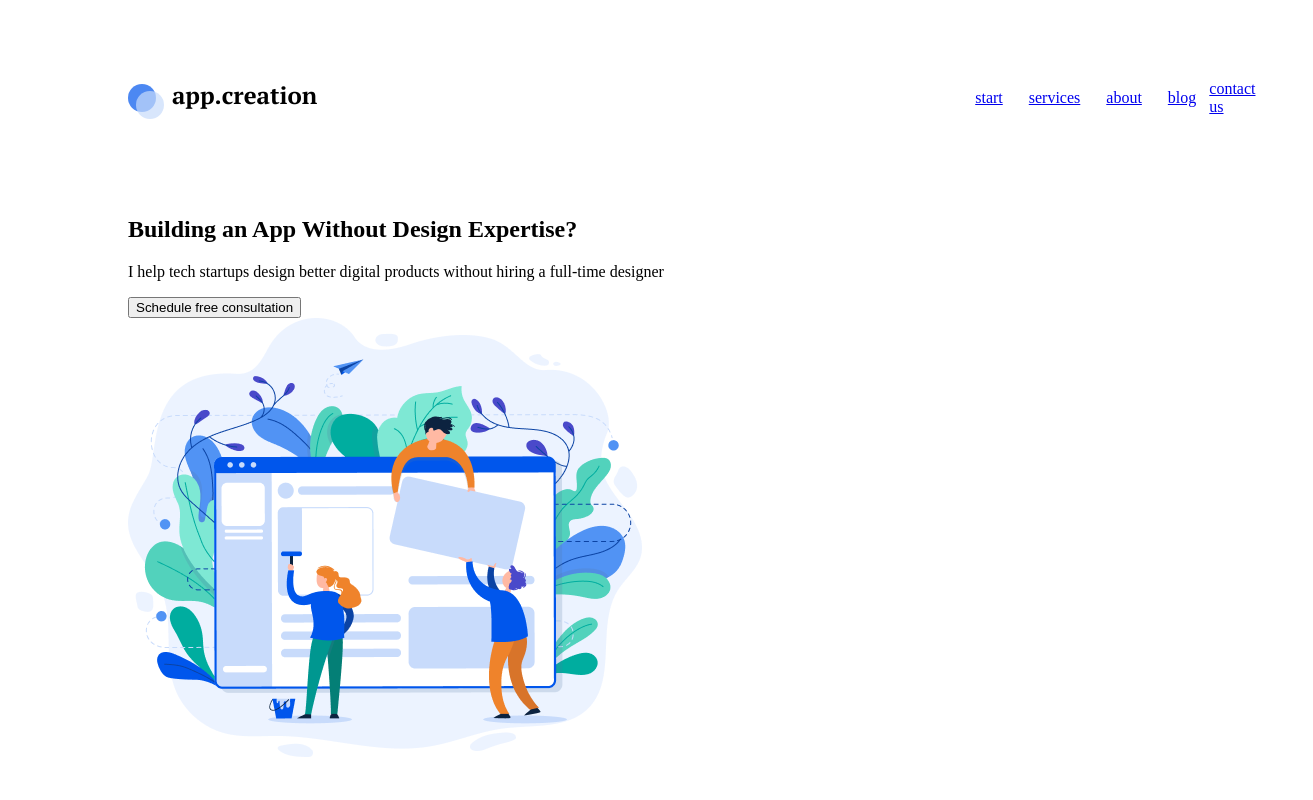
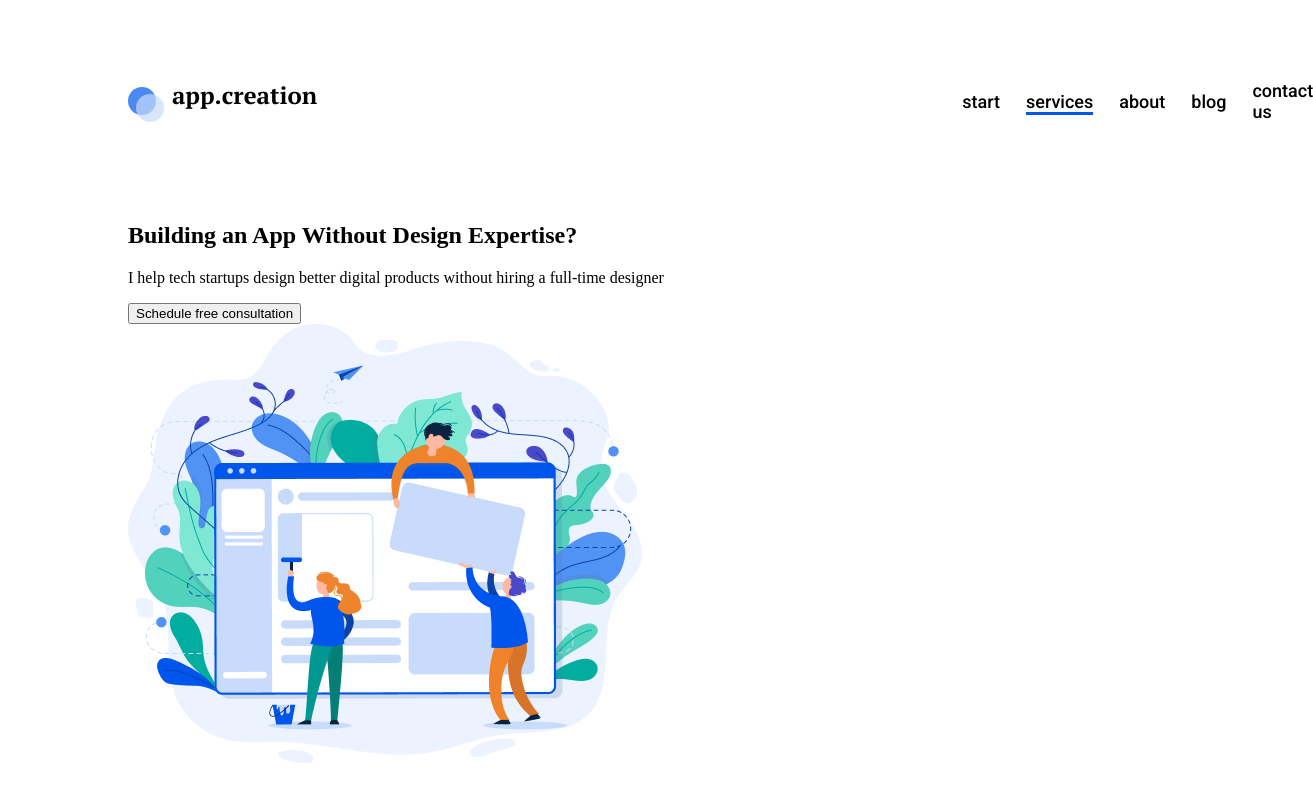
Before and after one commit to WebHeroSchool/HTML__CSS, a plain HTML site: page index.html in a window 1280 px wide. Shown: the whole page, 1313 px wide, since content can reach past the window. Drawn offline with Linux system fonts and the light colour scheme.

Commit message:
Меню

```diff
--- a/index.html
+++ b/index.html
@@ -19,7 +19,7 @@
     </div>
        <nav class="menu">
            <a class="menu__item" href="#">start</a>
-           <a class="menu__item" href="#">services</a>
+           <a class="menu__item menu__item_active" href="#">services</a>
            <a class="menu__item" href="#">about</a>
            <a class="menu__item" href="#">blog</a>
            <a class="menu__item" href="#">contact us</a>
--- a/style/main.css
+++ b/style/main.css
@@ -47,8 +47,48 @@ body {
     align-items: center;
 }
 .menu__item {
-    padding: 0 13px;
+    position: relative;
+    margin-right: 26px;
+    font: 500 18px/21px Roboto, Arial, Helvetica, sans-serif;
+    color: #000000;
+    text-decoration: none;
+    transition: opacity .5s;
 }
 .menu__item:last-child {
-    padding: 0;
+    margin-right: 0;
 }
+.menu__item_active:after {
+    position: absolute;
+    display: block;
+    content: "";
+    left: 0;
+    width: 68px;
+    height: 3px;
+    background: #0056EC;
+}
+.menu__item:hover {
+    opacity: 0.5;
+}
+.menu__item:hover:after {
+    position: absolute;
+    left: 0;
+    content: "";
+    width: 100%;
+    height: 3px;
+    background: #0056EC;
+}
+.menu__item:after {
+    position: absolute;
+    left: 0;
+    display: block;
+    content: "";
+    width: 0;
+    height: 3px;
+    background: #0056EC;
+    opacity: 0;
+    transition: opacity .5s, width .5s;
+}
+.menu__item:hover:after, .menu__item_active:after {
+    opacity: 1;
+    width: 100%;
+}
```
